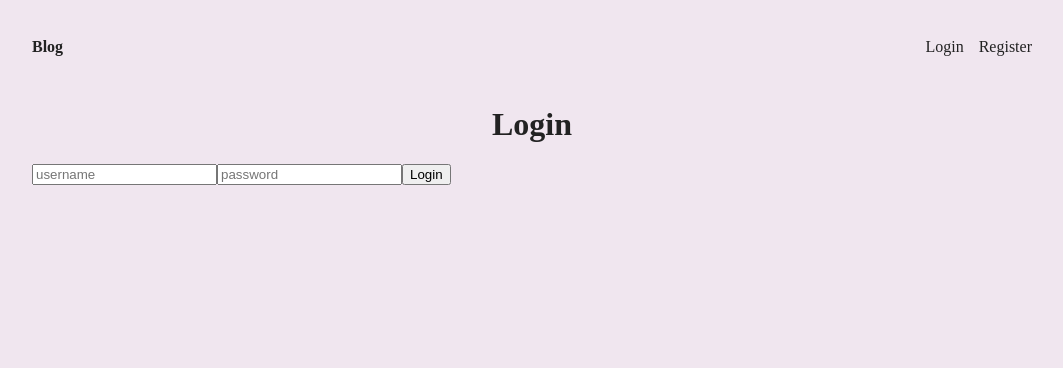
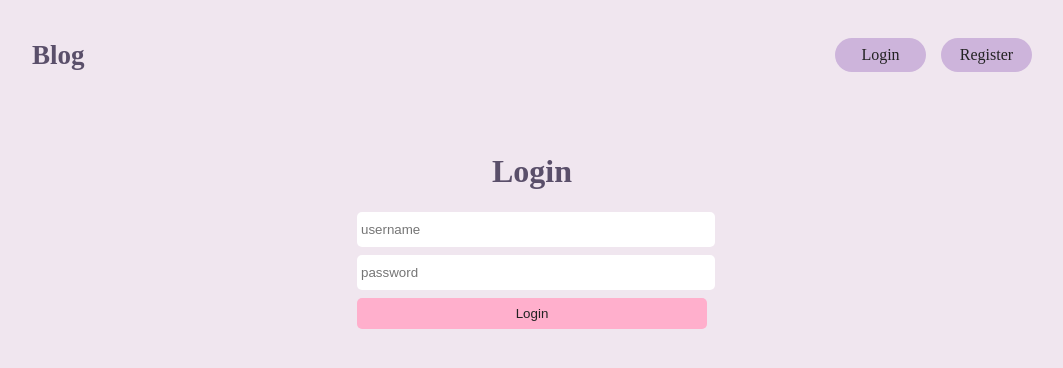
Before and after one commit to ojasvi004/blog-app, a React (Vite) app in the folder client/: page /login in a window 1280 px wide. Shown: the top 368 px of the page, without its empty margins (108-1171 px from the left). Built offline with nearby package versions, Linux system fonts and the light colour scheme; no server answers.

Commit message:
add some styles

```diff
--- a/client/src/App.css
+++ b/client/src/App.css
@@ -3,8 +3,7 @@ body {
   background-color: #f0e6ef;
 }
 img {
-width: 100%;
-
+  width: 100%;
 }
 
 main {
@@ -26,7 +25,8 @@ header a {
 }
 header a.logo {
   font-weight: bold;
-  font-size: 3 rem;
+  font-size: 27px;
+  color: #5a4f6a;
 }
 header nav {
   display: flex;
@@ -66,6 +66,50 @@ div.post p.summary {
   margin: 10px 0;
   line-height: 1.8rem;
 }
-h1{
+h1 {
   text-align: center;
 }
+.post-btn {
+  border: 2px;
+  background-color: #cdb4db;
+  padding: 8px;
+  text-decoration: none;
+  width: 75px;
+  border-radius: 50px;
+  text-align: center;
+}
+.logout-btn {
+  margin-top: 5px;
+  font-size: 30px;
+}
+.logout-btn:hover {
+  color: #8c7b96;
+}
+
+form {
+  max-width: 350px;
+  margin: 0 auto;
+}
+.login-btn {
+  cursor: pointer;
+  display: block;
+  width: 100%;
+  background-color: #ffafcc;
+  border: 0;
+  color: #222;
+  border-radius: 5px;
+  padding: 8px 0;
+}
+
+.login {
+  display: block;
+  margin-bottom: 8px;
+  width: 100%;
+  padding: 10px 4px;
+  border: 2px;
+  border-radius: 5px;
+}
+
+h1 {
+  color: #5a4f6a;
+}
--- a/client/src/components/Header.jsx
+++ b/client/src/components/Header.jsx
@@ -2,6 +2,7 @@ import { useContext, useEffect } from 'react';
 import { Link, useNavigate } from 'react-router-dom';
 import axios from 'axios';
 import { UserDetails } from './UserDetails';
+import { IoLogOutOutline } from "react-icons/io5";
 
 const Header = () => {
   const { setUserInfo, userInfo } = useContext(UserDetails);
@@ -43,13 +44,13 @@ const Header = () => {
       <nav>
         {username ? (
           <>
-            <Link to="/create">Create post</Link>
-            <a href="/" onClick={logout}>Logout</a>
+            <Link to="/create" className='post-btn'>Post</Link>
+            <a href="/" onClick={logout} className='logout-btn'><IoLogOutOutline /></a>
           </>
         ) : (
           <>
-            <Link to="/login">Login</Link>
-            <Link to="/register">Register</Link>
+            <Link to="/login" className='post-btn'>Login</Link>
+            <Link to="/register" className='post-btn'>Register</Link>
           </>
         )}
       </nav>
--- a/client/src/pages/LoginPage.jsx
+++ b/client/src/pages/LoginPage.jsx
@@ -27,25 +27,28 @@ const LoginPage = () => {
       alert("Invalid credentials");
     }
     location.reload();
-
   };
 
   return (
     <form className="login" onSubmit={login}>
       <h1>Login</h1>
       <input
+        className="login"
         type="text"
         placeholder="username"
         value={username}
         onChange={(e) => setUsername(e.target.value)}
       />
       <input
+        className="login"
         type="password"
         placeholder="password"
         value={password}
         onChange={(e) => setPassword(e.target.value)}
       />
-      <button type="submit">Login</button>
+      <button className="login-btn" type="submit">
+        Login
+      </button>
     </form>
   );
 };
--- a/client/src/pages/RegisterPage.jsx
+++ b/client/src/pages/RegisterPage.jsx
@@ -29,18 +29,22 @@ const RegisterPage = () => {
     <form onSubmit={register}>
       <h1>Register</h1>
       <input
+        className="login"
         type="text"
         value={username}
         placeholder="username"
         onChange={(e) => setUsername(e.target.value)}
       />
       <input
+        className="login"
         type="password"
         value={password}
         onChange={(e) => setPassword(e.target.value)}
         placeholder="password"
       />
-      <button type="submit">Register</button>
+      <button className="login-btn" type="submit">
+        Register
+      </button>
     </form>
   );
 };
```
Also changed, not shown: 1 other file (tests, documents, lock files or other folders).
